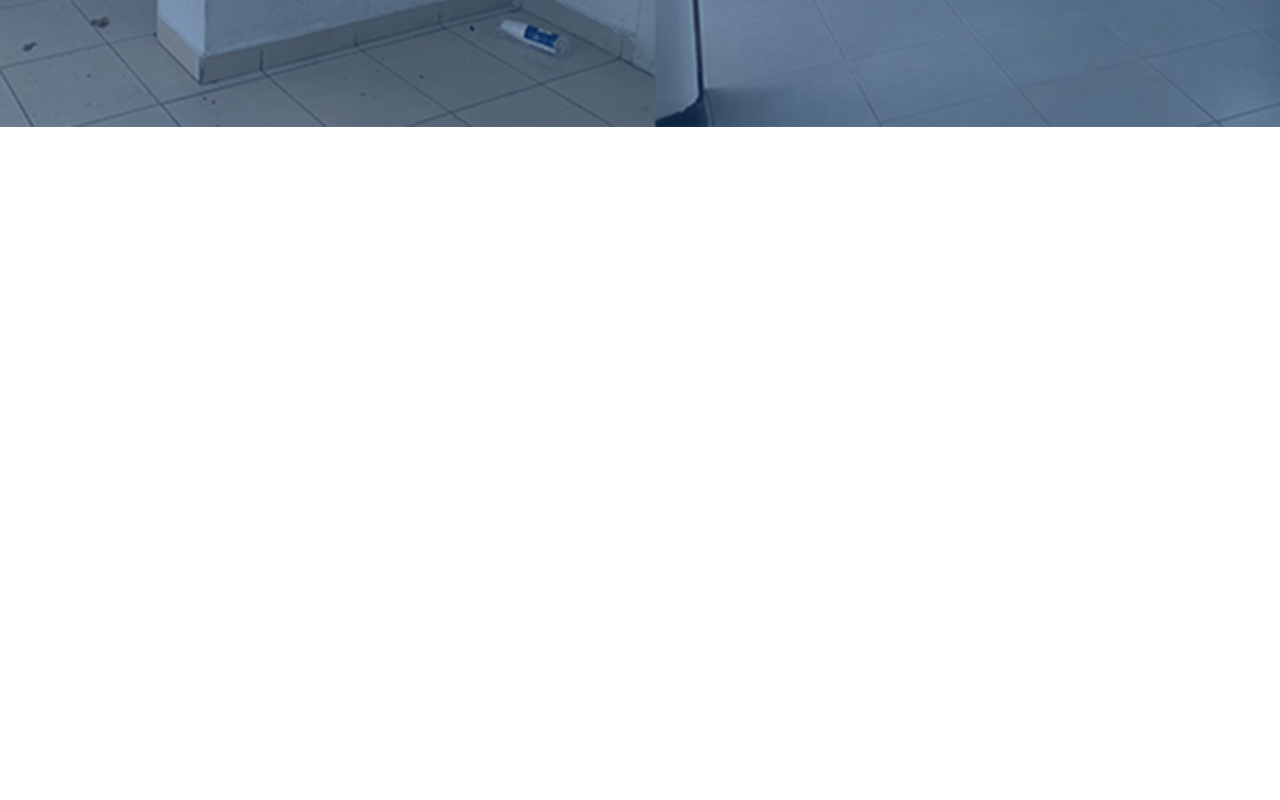
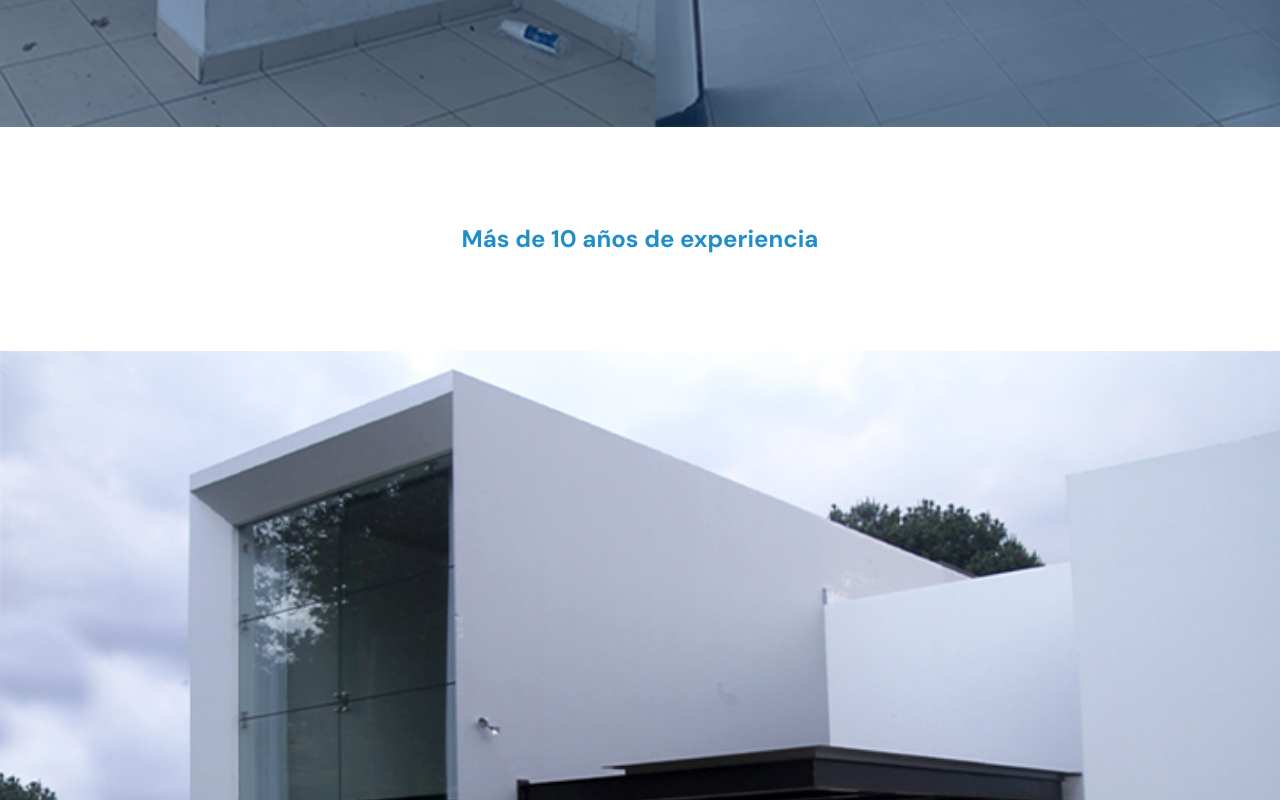
Before and after one commit to bredigian/proyectos_inteligentes-frontend, a React (Vite) app: page / in a window 1280 px wide. Shown: the part 4280-5080 px from the top of the page. Before the commit the page ends 4407 px from the top, so only its background shows below. Built offline with nearby package versions, Linux system fonts and the light colour scheme.

Commit message:
feature: project section to home page

```diff
--- a/src/App.tsx
+++ b/src/App.tsx
@@ -1,9 +1,11 @@
 import { SectionHomeHero } from './sections/home-hero';
+import { SectionHomeProject } from './sections/home-project';
 
 export default function App() {
   return (
-    <main className='flex w-full flex-col gap-4'>
+    <main className='flex w-full flex-col'>
       <SectionHomeHero />
+      <SectionHomeProject />
     </main>
   );
 }
--- /dev/null
+++ b/src/sections/home-project.tsx
@@ -0,0 +1,27 @@
+import projectDesktop from '../assets/images/home/desktop/section_Proyecto.png';
+import projectMobile from '../assets/images/home/mobile/section_Proyecto.png';
+
+export const SectionHomeProject = () => {
+  return (
+    <section className='grid grid-cols-5'>
+      <span className='col-span-full px-16 py-24 text-center text-2xl font-bold text-pi-blue-normal'>
+        Más de 10 años de experiencia
+      </span>
+      <div className='col-span-full'>
+        <img
+          alt='Imágen de proyecto de Proyectos Inteligentes'
+          className='w-full'
+          src={projectMobile}
+        />
+        <img
+          alt='Imágen de proyecto de Proyectos Inteligentes'
+          className='hidden'
+          src={projectDesktop}
+        />
+      </div>
+      <span className='col-span-full grid place-items-center bg-pi-blue-normal px-16 py-20 text-center text-2xl font-bold text-white'>
+        Trabajamos en todo tipo de proyectos
+      </span>
+    </section>
+  );
+};
```
